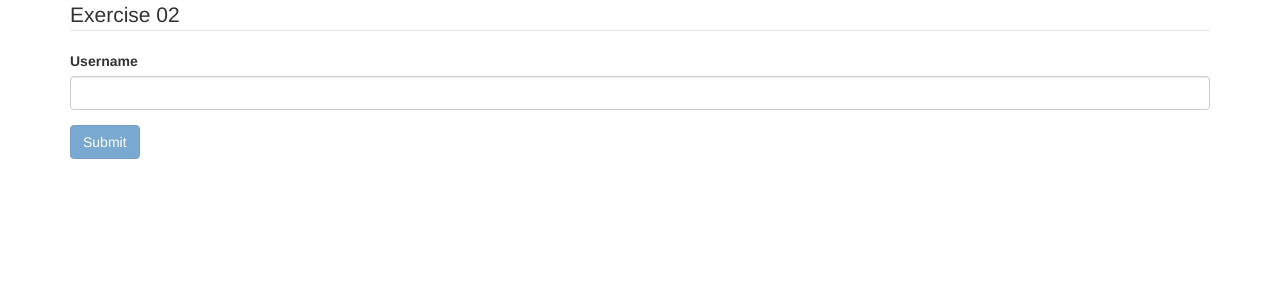
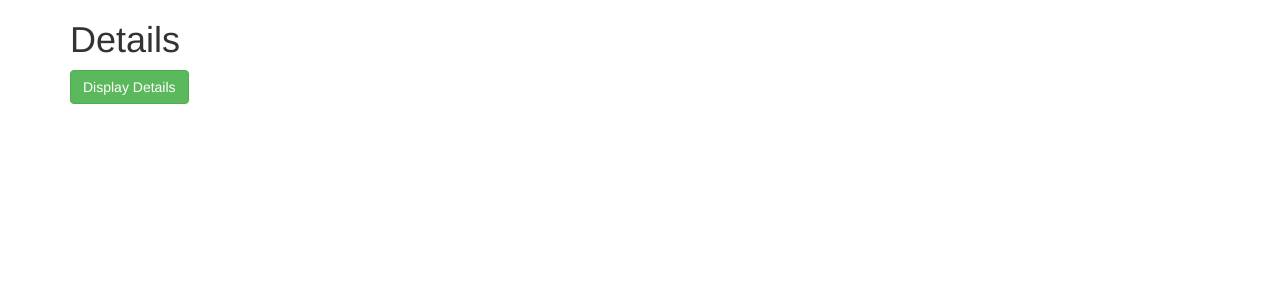
Before and after one commit to marcelobelli/learning-angular, an Angular app: page / in a window 1280 px wide. Shown: the top 300 px of the page. Built offline with nearby package versions, Linux system fonts and the light colour scheme.

Commit message:
Exercise 03

```diff
--- a/src/app/app.component.html
+++ b/src/app/app.component.html
@@ -1,4 +1,4 @@
 
 <div class="container">
-  <app-exercise02></app-exercise02>
+  <app-exercise03></app-exercise03>
 </div>
--- a/src/app/app.module.ts
+++ b/src/app/app.module.ts
@@ -6,13 +6,15 @@ import { AppComponent } from './app.component';
 import { SuccessComponent } from './success/success.component';
 import { WarningComponent } from './warning/warning.component';
 import { Exercise02Component } from './exercise02/exercise02.component';
+import { Exercise03Component } from './exercise03/exercise03.component';
 
 @NgModule({
   declarations: [
     AppComponent,
     SuccessComponent,
     WarningComponent,
-    Exercise02Component
+    Exercise02Component,
+    Exercise03Component
   ],
   imports: [
     BrowserModule,
--- /dev/null
+++ b/src/app/exercise03/exercise03.component.css
@@ -0,0 +1,3 @@
+.white {
+    color: white;
+}
--- /dev/null
+++ b/src/app/exercise03/exercise03.component.html
@@ -0,0 +1,11 @@
+<h1>Details</h1>
+<button
+    type="button"
+    class="btn btn-success"
+    (click)="onClickDetails()">Display Details</button>
+<br>
+<p *ngIf="showDetail">Secret Password = {{password}}</p>
+<p
+    [ngStyle]="{'background-color': message >= 5 ? 'blue' : 'transparent'}"
+    [ngClass]="{white: message >= 5}"
+    *ngFor="let message of messages">{{message}}</p>
--- /dev/null
+++ b/src/app/exercise03/exercise03.component.ts
@@ -0,0 +1,24 @@
+import { Component, OnInit } from '@angular/core';
+
+@Component({
+  selector: 'app-exercise03',
+  templateUrl: './exercise03.component.html',
+  styleUrls: ['./exercise03.component.css']
+})
+export class Exercise03Component implements OnInit {
+
+  password = 'MyPassword';
+  showDetail = false;
+  messages = [];
+
+  constructor() { }
+
+  ngOnInit() {
+  }
+
+  onClickDetails() {
+    this.showDetail = !this.showDetail;
+    this.messages.push(this.messages.length + 1);
+  }
+
+}
```
Also changed, not shown: 1 other file (tests, documents, lock files or other folders).
